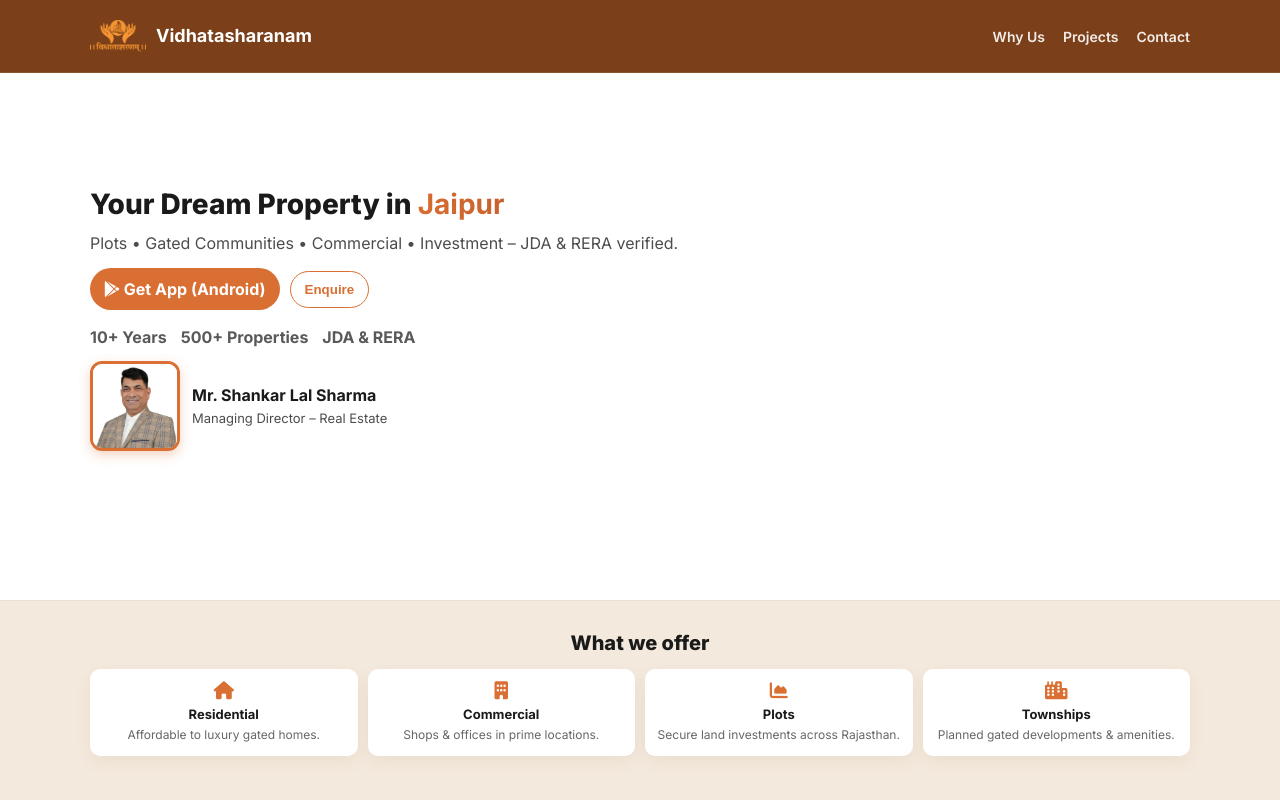
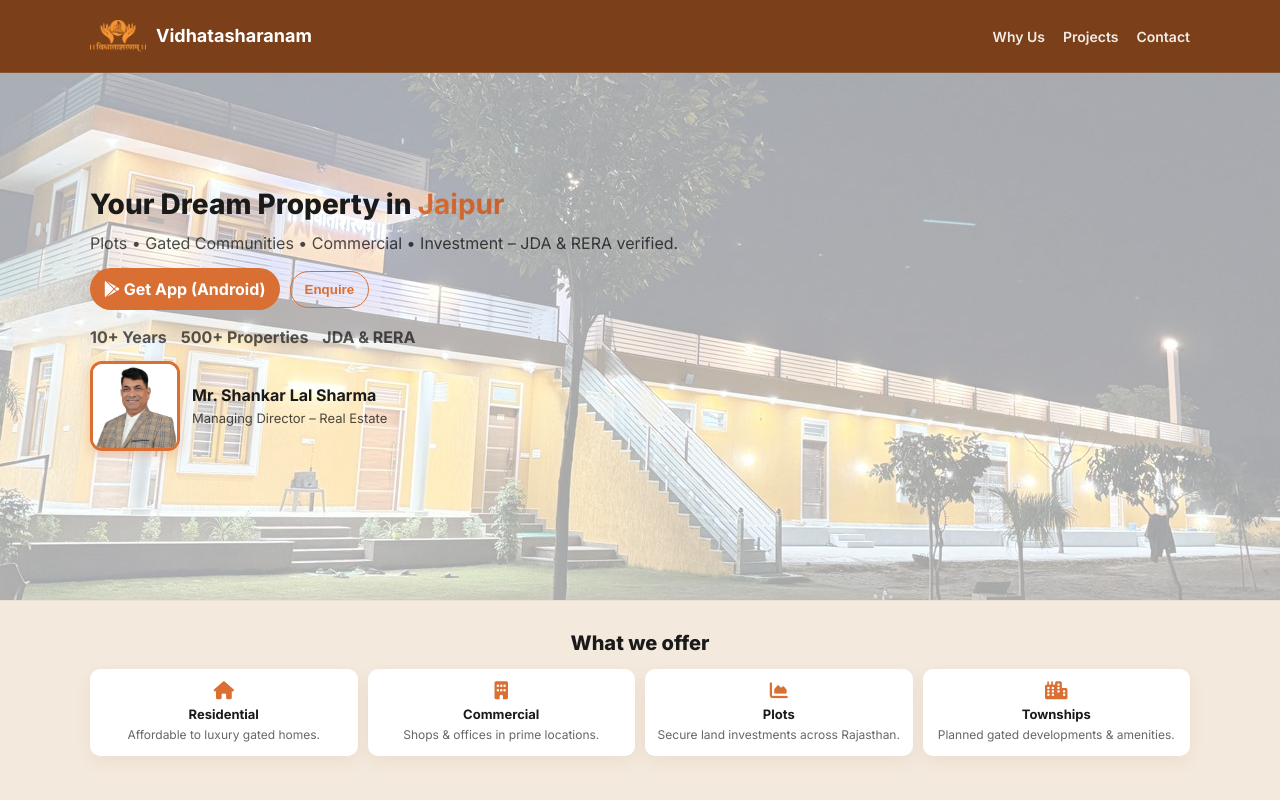
Before and after one commit to Chaitaneya/Vidhatasharanam_Landing, a plain HTML site: page index.html in a window 1280 px wide. Shown: the top 800 px of the page. Drawn offline with Linux system fonts and the light colour scheme.

Commit message:
Update vidhatasharanam-app.css

```diff
--- a/vidhatasharanam-app.css
+++ b/vidhatasharanam-app.css
@@ -92,7 +92,7 @@ body{
 /* HERO – FULL WIDTH BACKGROUND FIX */
 .hero-section.with-bg{
   position:relative;
-  background:url('./src/background.jpg') center/cover no-repeat;
+  background:url('./background.jpg') center/cover no-repeat;
   min-height:75vh;
   display:flex;
   align-items:center;
@@ -653,4 +653,5 @@ body{
   .enquiry-contact-item {
     padding: 12px;
   }
+
 }
```
